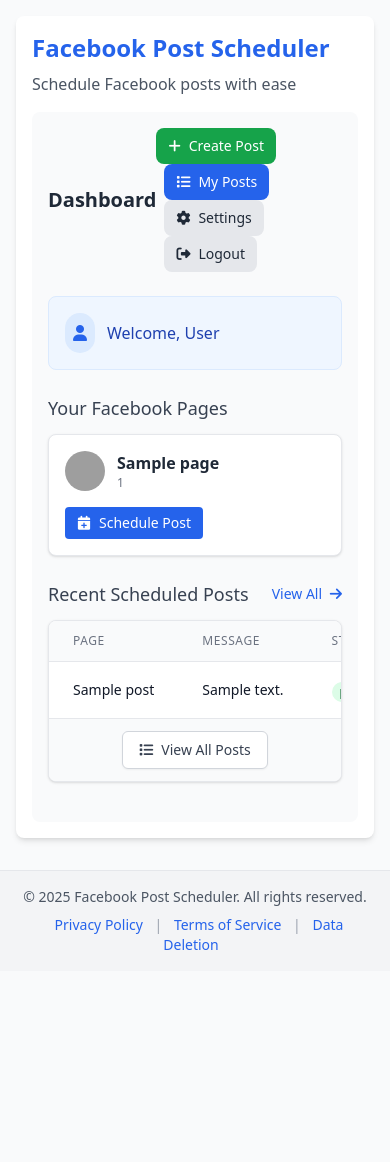
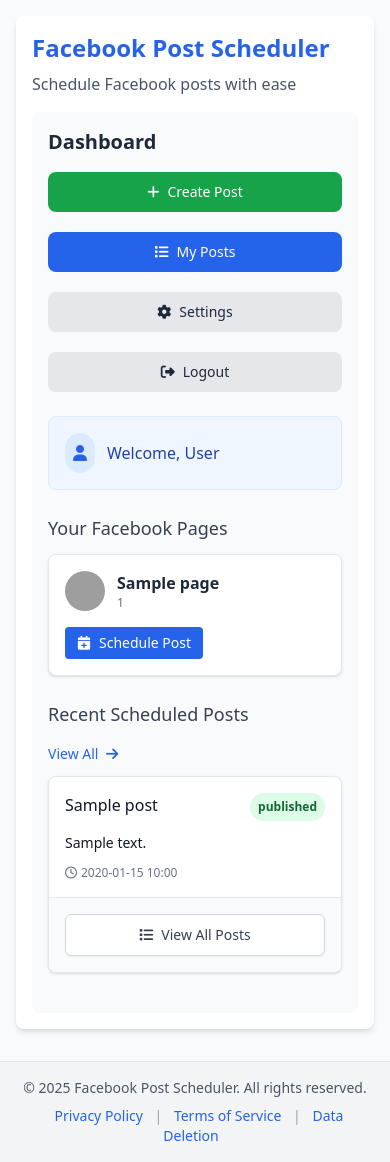
Before and after one commit to RobertoFZ/scheduler-app, a Flask app: template app/templates/dashboard.html in a window 390 px wide. Before the commit the page ends 950 px from the top, so only its background shows below. Run offline with Flask 3, Linux system fonts and the light colour scheme; tables that the repository leaves empty hold one stand-in row (values such as "Sample post"); the template is opened without the code that fills it: values that come from a table or form of the project are taken from there, most other values are stand-ins (such as "Sample title", 1, 10 or a date in 2020); some libraries are stand-ins or nearby versions; grey boxes are pictures that could not be loaded.

Commit message:
Feat: responsive issues

```diff
--- a/app/__init__.py
+++ b/app/__init__.py
@@ -10,7 +10,6 @@
 def create_app(test_config=None):
     """Create and configure the Flask application"""
     app = Flask(__name__, instance_relative_config=True)
-    print(os.getenv("FACEBOOK_APP_ID"))
     # Default configuration
     app.config.from_mapping(
         SECRET_KEY=os.getenv("SECRET_KEY", "facebook-scheduler-secret-key"),
--- a/app/templates/dashboard.html
+++ b/app/templates/dashboard.html
@@ -4,36 +4,36 @@
 
 {% block content %}
     <div class="bg-gray-50 rounded-lg p-4 sm:p-6">
-        <div class="flex justify-between items-center mb-6">
+        <div class="flex flex-col sm:flex-row sm:justify-between sm:items-center mb-6 gap-4">
             <h2 class="text-xl sm:text-2xl font-semibold text-gray-800">
                 Dashboard
             </h2>
-            <div class="space-x-2">
+            <div class="flex flex-wrap gap-3">
                 <a href="{{ url_for('posts.create_post') }}"
-                   class="inline-flex items-center px-3 sm:px-4 py-2
+                   class="inline-flex items-center px-4 py-2.5
                           bg-green-600 hover:bg-green-700 text-white font-medium rounded-lg
-                          transition-colors text-sm">
+                          transition-colors text-sm w-full sm:w-auto mb-2 sm:mb-0 justify-center">
                     <i class="fas fa-plus mr-2"></i>
                     Create Post
                 </a>
                 <a href="{{ url_for('posts.list_posts') }}"
-                   class="inline-flex items-center px-3 sm:px-4 py-2
+                   class="inline-flex items-center px-4 py-2.5
                           bg-blue-600 hover:bg-blue-700 text-white font-medium rounded-lg
-                          transition-colors text-sm">
+                          transition-colors text-sm w-full sm:w-auto mb-2 sm:mb-0 justify-center">
                     <i class="fas fa-list mr-2"></i>
                     My Posts
                 </a>
                 <a href="{{ url_for('main.account_settings') }}"
-                   class="inline-flex items-center px-3 sm:px-4 py-2
+                   class="inline-flex items-center px-4 py-2.5
                           bg-gray-200 hover:bg-gray-300 text-gray-800 font-medium rounded-lg
-                          transition-colors text-sm">
+                          transition-colors text-sm w-full sm:w-auto mb-2 sm:mb-0 justify-center">
                     <i class="fas fa-cog mr-2"></i>
                     Settings
                 </a>
                 <a href="{{ url_for('auth.logout') }}"
-                   class="inline-flex items-center px-3 sm:px-4 py-2
+                   class="inline-flex items-center px-4 py-2.5
                           bg-gray-200 hover:bg-gray-300 text-gray-800 font-medium rounded-lg
-                          transition-colors text-sm">
+                          transition-colors text-sm w-full sm:w-auto justify-center">
                     <i class="fas fa-sign-out-alt mr-2"></i>
                     Logout
                 </a>
@@ -90,14 +90,44 @@
 
         {% if recent_posts %}
         <div class="mb-6">
-            <div class="flex justify-between items-center mb-3">
-                <h3 class="text-lg font-medium text-gray-700">Recent Scheduled Posts</h3>
+            <div class="flex flex-col sm:flex-row sm:justify-between sm:items-center mb-3 gap-2">
+                <h3 class="text-lg font-medium text-gray-700 mb-2 sm:mb-0">Recent Scheduled Posts</h3>
                 <a href="{{ url_for('posts.list_posts') }}" class="text-blue-600 hover:text-blue-800 text-sm font-medium">
                     View All <i class="fas fa-arrow-right ml-1"></i>
                 </a>
             </div>
             <div class="bg-white rounded-lg shadow border border-gray-200 overflow-hidden">
-                <table class="min-w-full divide-y divide-gray-200">
+                <!-- Mobile view (card layout) -->
+                <div class="block sm:hidden">
+                    {% for post in recent_posts %}
+                        <div class="p-4 border-b border-gray-200 {% if loop.last %}border-b-0{% endif %}">
+                            <div class="flex justify-between items-start mb-3">
+                                <div class="font-medium text-gray-900 mb-1">{{ post.page_name }}</div>
+                                <span class="px-2 py-1 inline-flex text-xs leading-5 font-semibold rounded-full ml-2
+                                    {% if post.status == 'scheduled' %}
+                                        bg-blue-100 text-blue-800
+                                    {% elif post.status == 'published' %}
+                                        bg-green-100 text-green-800
+                                    {% elif post.status == 'pending' %}
+                                        bg-yellow-100 text-yellow-800
+                                    {% else %}
+                                        bg-red-100 text-red-800
+                                    {% endif %}">
+                                    {{ post.status }}
+                                </span>
+                            </div>
+                            <div class="text-sm text-gray-900 mb-3">
+                                {{ post.message|truncate(80) }}
+                            </div>
+                            <div class="text-xs text-gray-500">
+                                <i class="far fa-clock mr-1"></i>{{ post.scheduled_time.strftime('%Y-%m-%d %H:%M') }}
+                            </div>
+                        </div>
+                    {% endfor %}
+                </div>
+
+                <!-- Desktop view (table layout) -->
+                <table class="hidden sm:table min-w-full divide-y divide-gray-200">
                     <thead class="bg-gray-50">
                         <tr>
                             <th scope="col" class="px-6 py-3 text-left text-xs font-medium text-gray-500 uppercase tracking-wider">
@@ -150,14 +180,14 @@
                 </table>
 
                 <!-- View All Footer -->
-                <div class="bg-gray-50 px-6 py-3 border-t border-gray-200">
+                <div class="bg-gray-50 px-4 sm:px-6 py-4 border-t border-gray-200">
                     <div class="flex justify-center">
                         <a href="{{ url_for('posts.list_posts') }}"
-                           class="inline-flex items-center px-4 py-2
+                           class="inline-flex items-center px-4 py-2.5
                                   border border-gray-300 rounded-md shadow-sm
                                   text-sm font-medium text-gray-700 bg-white
                                   hover:bg-gray-50 focus:outline-none focus:ring-2
-                                  focus:ring-offset-2 focus:ring-blue-500 transition-colors">
+                                  focus:ring-offset-2 focus:ring-blue-500 transition-colors w-full sm:w-auto justify-center">
                             <i class="fas fa-list mr-2"></i>
                             View All Posts
                         </a>
```
Also changed, not shown: app/templates/list_posts.html (+4 -4 lines), docker-compose.yml (+0 -22 lines).
